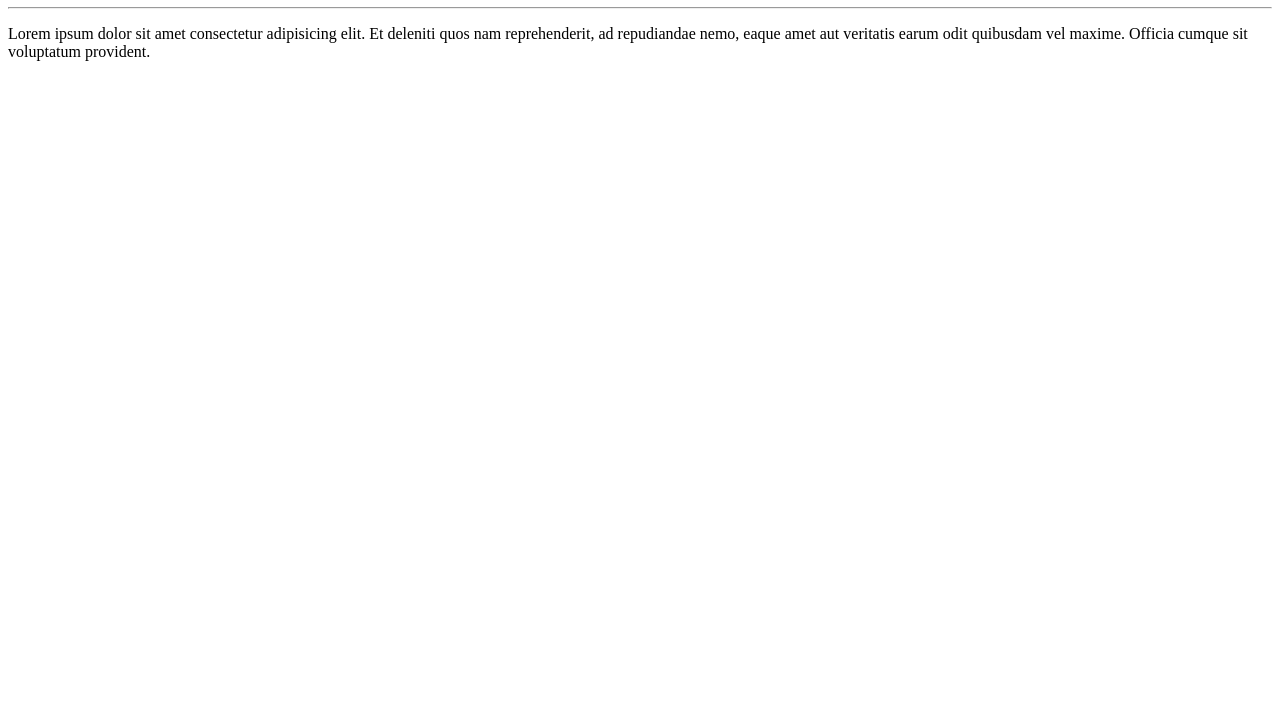
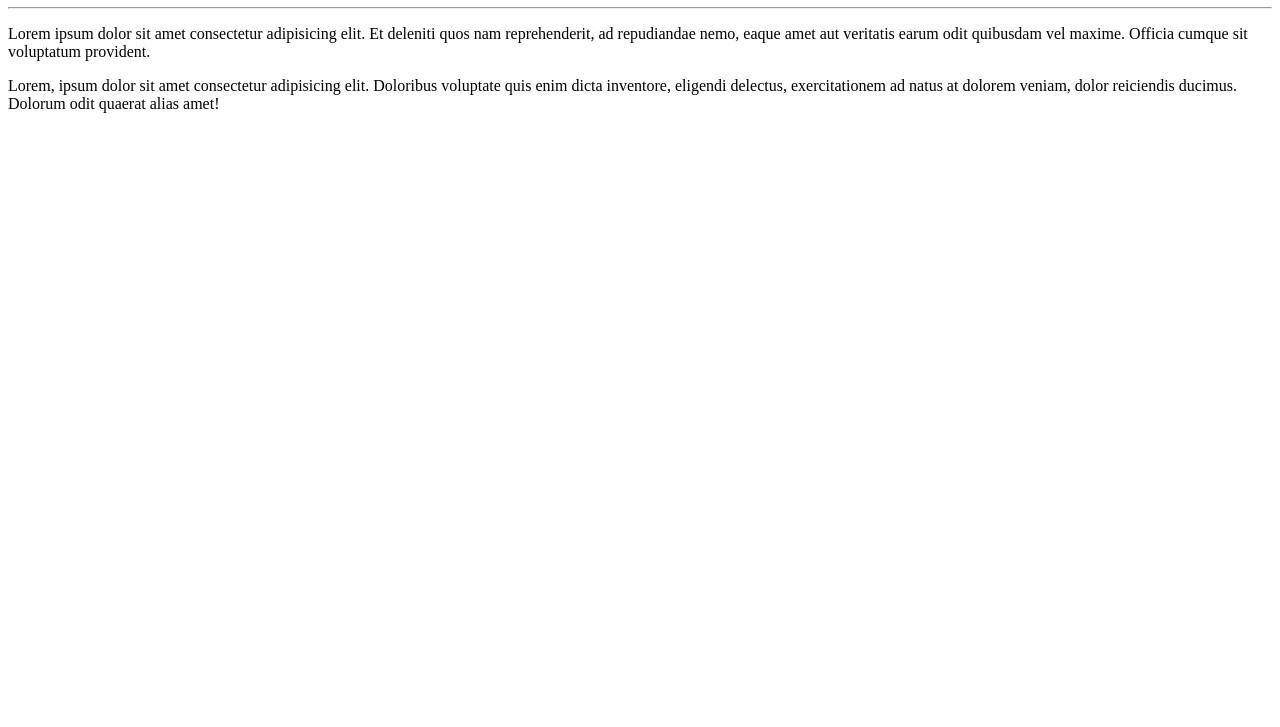
Before and after one commit to Johnatan4/Ola-Mundo, a plain HTML site: page site exemplo/index.html in a window 1280 px wide. Shown: the part 73-800 px from the top of the page. Drawn offline with Linux system fonts and the light colour scheme.

Commit message:
adicionei um novo parágrafo

```diff
--- a/site exemplo/index.html
+++ b/site exemplo/index.html
@@ -9,5 +9,6 @@
     <h1>Olá,Mundo!</h1>
     <hr>
     <p>Lorem ipsum dolor sit amet consectetur adipisicing elit. Et deleniti quos nam reprehenderit, ad repudiandae nemo, eaque amet aut veritatis earum odit quibusdam vel maxime. Officia cumque sit voluptatum provident.</p>
+    <p>Lorem, ipsum dolor sit amet consectetur adipisicing elit. Doloribus voluptate quis enim dicta inventore, eligendi delectus, exercitationem ad natus at dolorem veniam, dolor reiciendis ducimus. Dolorum odit quaerat alias amet!</p>
 </body>
 </html>
```
